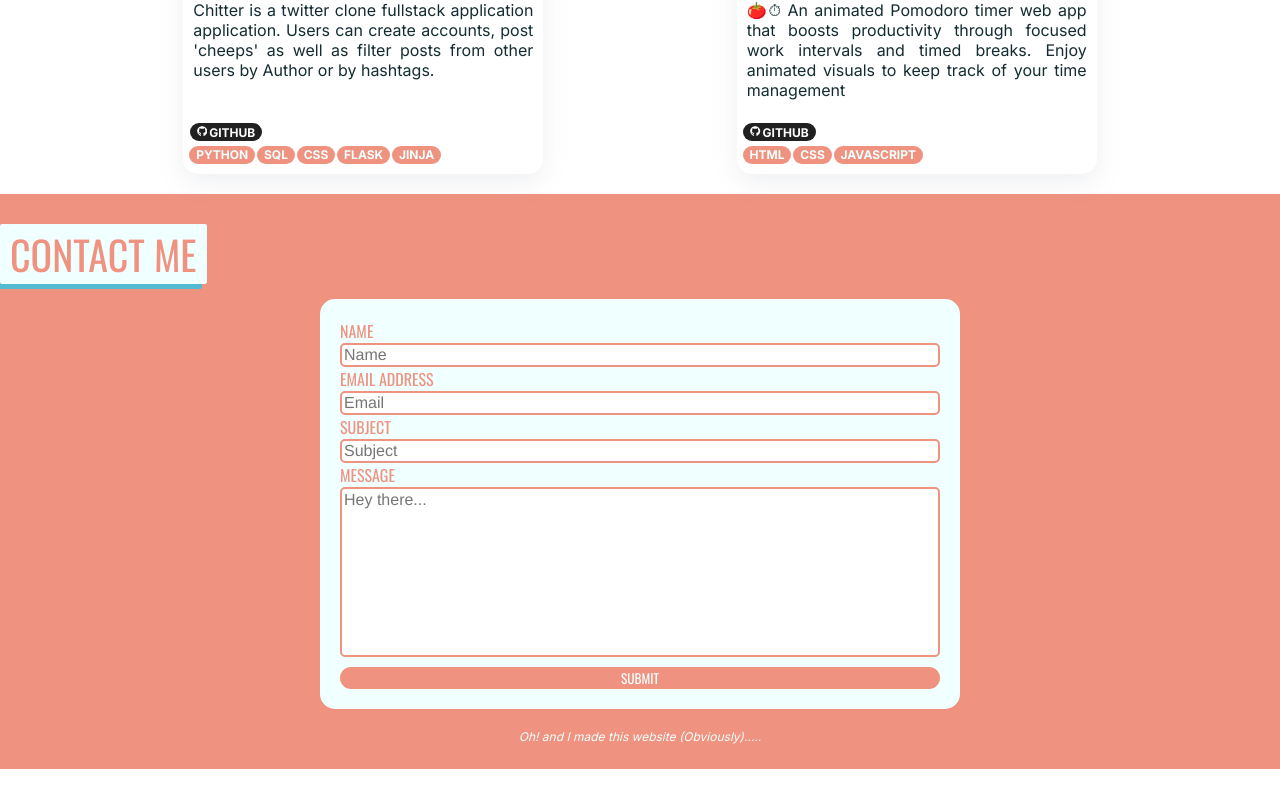
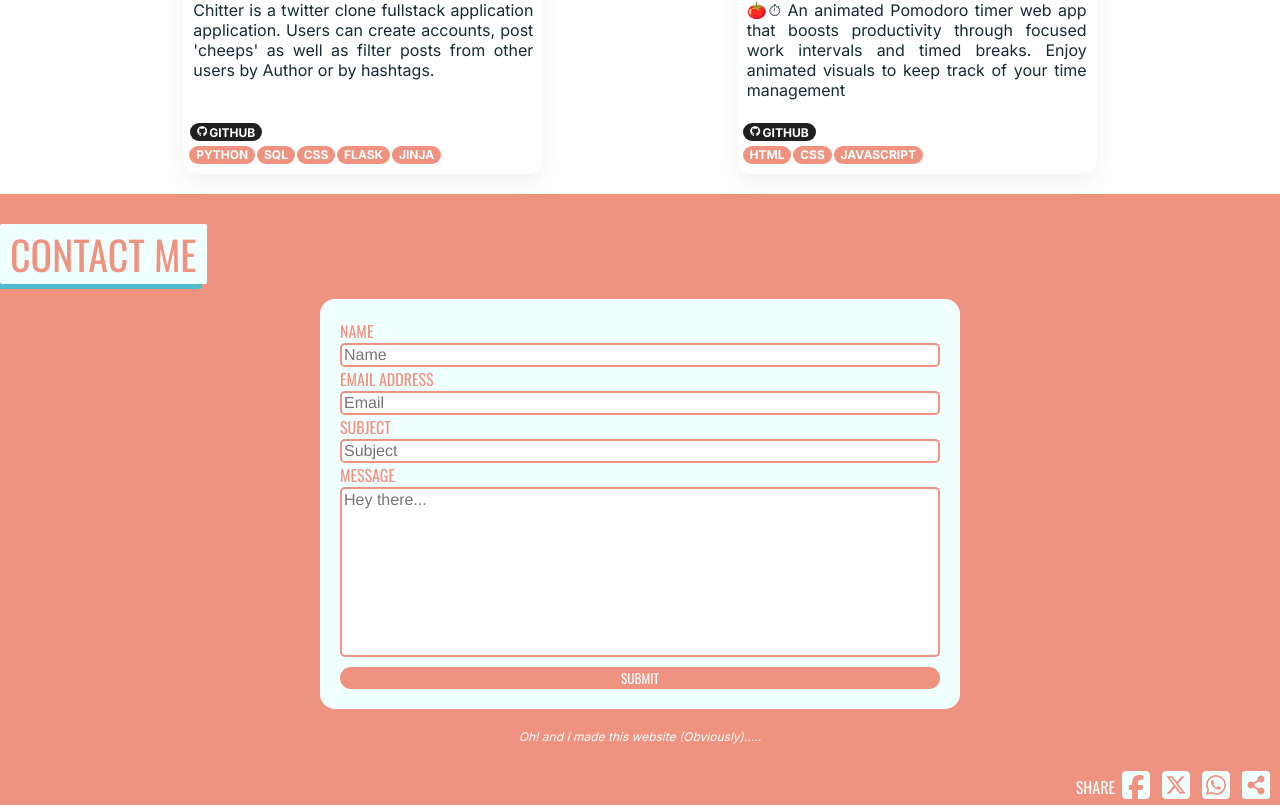
Before and after one commit to Fordcois/Portfolio, a Next.js app: page / in a window 1280 px wide. Shown: the part 2206-3011 px from the top of the page. Before the commit the page ends 2975 px from the top, so only its background shows below. Built offline with nearby package versions, Linux system fonts and the light colour scheme.

Commit message:
Implements Sharing

```diff
--- a/src/app/globals.css
+++ b/src/app/globals.css
@@ -623,3 +623,23 @@ body {
     max-width: 1536px;
   }
 }
+
+.ShareIcons{
+  font-size: 2em;
+  color: azure;
+  margin-right: 0.5rem;
+}
+
+.ShareContainer{
+  display: flex;
+  align-items: center;
+  justify-content: flex-end;
+  background-color: var(--Pink);
+}
+
+
+.ShareFontWhite{
+  font-family: var(--MainFont);
+  color: azure;
+  margin-right: 5px;
+}
--- a/src/app/page.js
+++ b/src/app/page.js
@@ -5,6 +5,7 @@ import Bio from "@/components/Bio";
 import VisualProjects from "@/components/VisualProjects";
 import NonVisualProjects from "@/components/NoVisualProjects";
 import Contact from "@/components/Contact";
+import Share from "@/components/share";
 
 export default function Home() {
 
@@ -13,11 +14,13 @@ export default function Home() {
 
   return (
     <>
+
       <HomePage GoToFunction={RefFunction}/>
       <Bio/>
       <VisualProjects/>
       <NonVisualProjects/>
       <Contact contactRef={contactRef}/>
+      <Share/>
     </>
   );
 }
--- /dev/null
+++ b/src/components/share.js
@@ -0,0 +1,27 @@
+import { FaSquareFacebook,FaSquareXTwitter, FaSquareWhatsapp} from "react-icons/fa6";
+import { FaShareAltSquare } from "react-icons/fa";
+const Share = () => {
+
+    const ShareFunc =() =>{
+    if (navigator.share){
+    navigator.share({
+    Text:'Samuel Ford - Full Stack Developer',
+    url:'https://www.samueljford.com/',
+    title:'Samuel Ford - Full Stack Developer'})
+    } else {
+    navigator.clipboard.writeText('Samuel Ford - Full Stack Developer https://www.samueljford.com/')
+        }
+    }
+
+
+    return (
+        <div className="ShareContainer">
+            <span className="ShareFontWhite">SHARE</span>
+        <a href="https://www.facebook.com/sharer/sharer.php?u=https://www.samueljford.com/&quote=Check%20This%20guy%20out" target="_blank"><FaSquareFacebook className="ShareIcons"/></a>
+        <a href ='https://twitter.com/intent/post?text=Check%20out%20this%20Awesome%20Designer&url=https%3A%2F%2Fwww.samueljford.com%2F' target="_blank"><FaSquareXTwitter className="ShareIcons"/></a>
+        <a href='https://api.whatsapp.com/send?text=CheckOutThisGuyhttps://www.samueljford.com/' target="_blank"><FaSquareWhatsapp className="ShareIcons"/></a>
+        <span><FaShareAltSquare className="ShareIcons" onClick={()=>ShareFunc()}/></span>
+        </div>
+
+    );};
+    export default Share;
```
